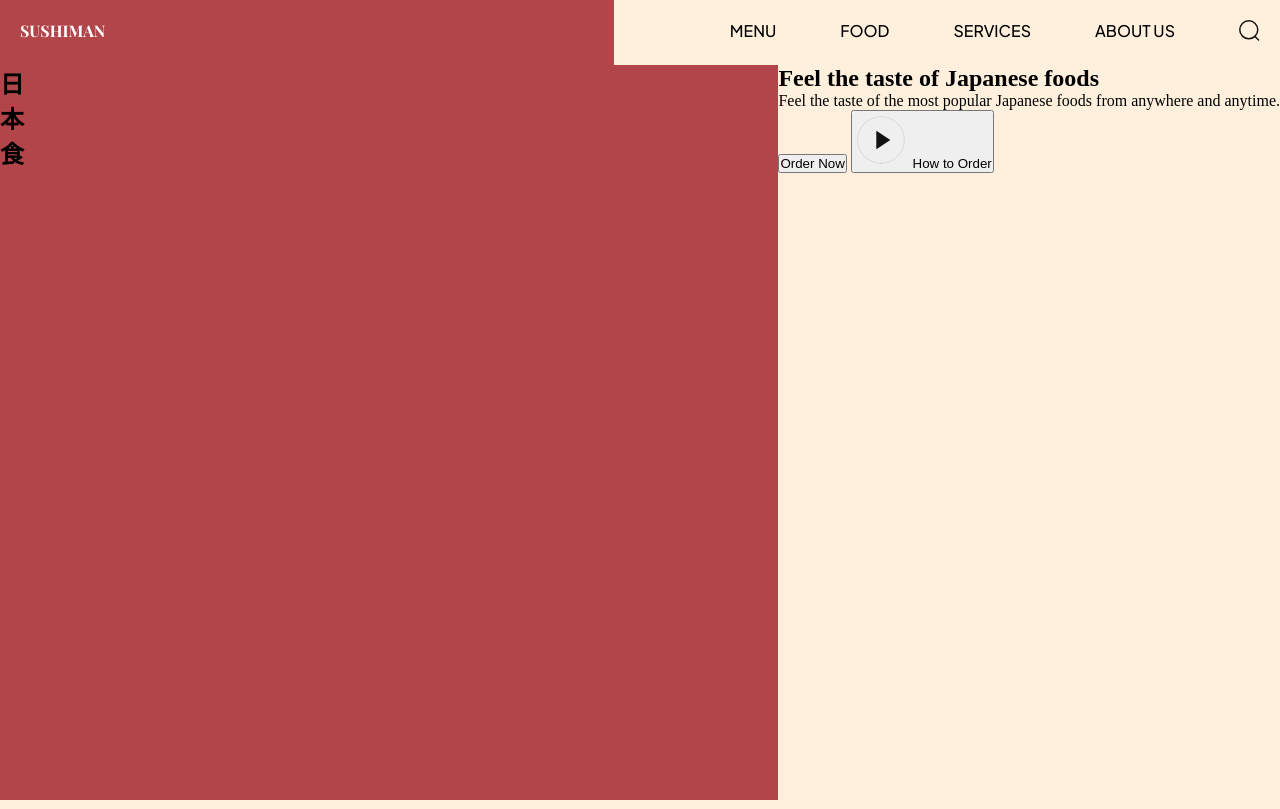
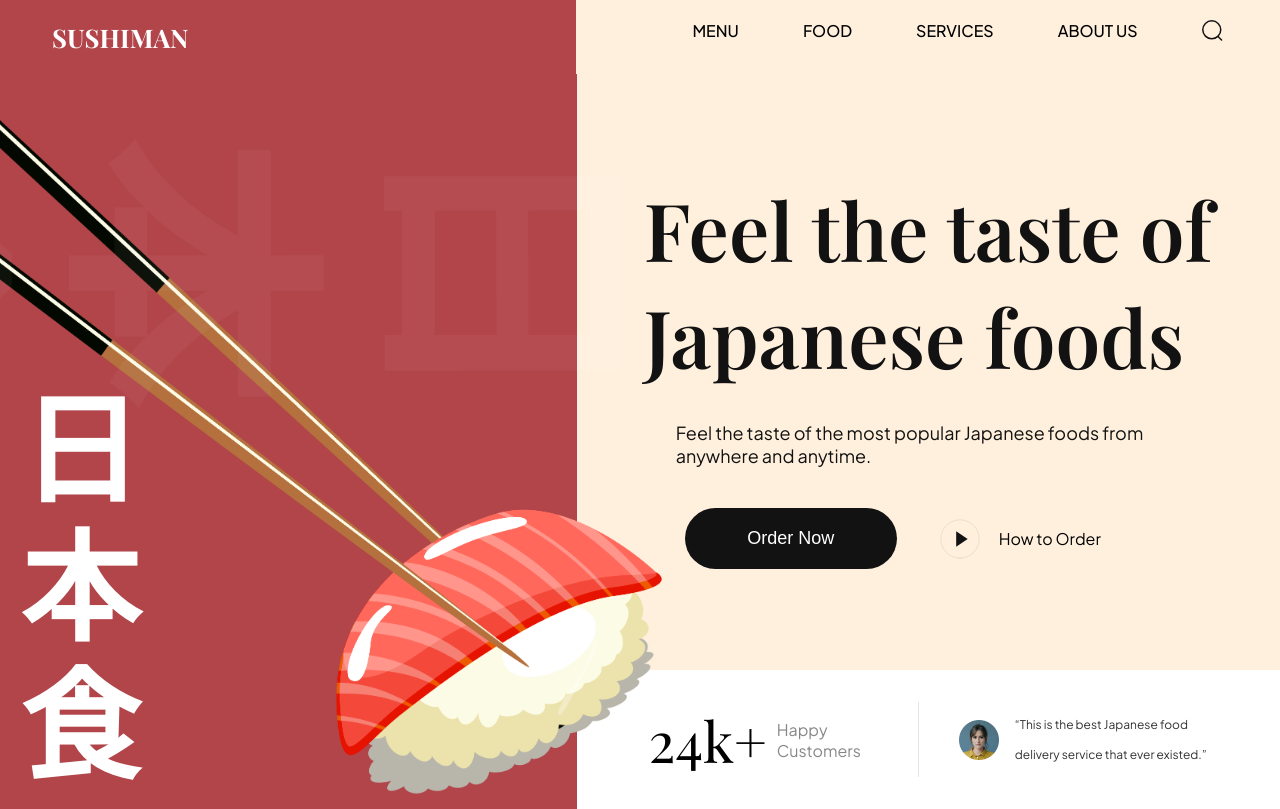
Before and after one commit to NelsonSamuvel/Sushi-website-html-css, a website built with Vite: page index.html in a window 1280 px wide. Built offline with nearby package versions, Linux system fonts and the light colour scheme.

Commit message:
add hero section

```diff
--- a/index.html
+++ b/index.html
@@ -45,7 +45,7 @@
     <!-- HERO -->
      <section class="hero">
       <div class="hero-image">
-        <!-- <img src="src/assets/sushi-1.png" alt="sushi-1"> -->
+        <img src="src/assets/sushi-1.png" alt="sushi-1">
         <h2>
           日 <br>
           本 <br>
@@ -55,17 +55,29 @@
       </div>
 
       <div class="hero-content">
-        <div class="hero-content__info">
+        <div class="hero-content-info">
           <h1>Feel the taste of Japanese foods</h1>
           <p>Feel the taste of the most popular Japanese foods from anywhere and anytime.</p>
+          <div class="hero-content__btns">
+            <button class="hero-content__order-btn">Order Now</button>
+            <button class="hero-content__play-btn">
+              <img src="src/assets/play-circle.svg" alt="play">
+              <span>How to Order</span>
+            </button>
+          </div>
         </div>
-        <div class="hero-content__btns">
-          <button class="hero-content__order-btn">Order Now</button>
-          <button class="hero-content__play-btn">
-            <img src="src/assets/play-circle.svg" alt="play">
-            <span>How to Order</span>
-          </button>
+
+        <div class="hero-content__testimonial">
+          <div class="hero-content__customer">
+            <h4>24<span>k+</span></h4>
+            <p>Happy Customers</p>
+          </div>
+          <div class="hero-content__review">
+            <img src="src/assets/user.png" alt="user">
+            <p>“This is the best Japanese food delivery service that ever existed.”</p>
+          </div>
         </div>
+
       </div>
 
      </section>
--- a/src/css/sections/header.css
+++ b/src/css/sections/header.css
@@ -20,6 +20,8 @@
     color: #fff;
     text-transform: uppercase;
     font-family: var(--playfair-display);
+    font-size: 1.6rem;
+    margin-left: 2rem;
 }
 
 .header__menu{
@@ -30,6 +32,7 @@
     padding: 20px;
     gap: 4rem;
     margin-left: 6rem;
+    flex: 1.058;
 }
 
 .header__menu a{
--- a/src/css/sections/hero.css
+++ b/src/css/sections/hero.css
@@ -23,3 +23,133 @@
     z-index: -1;
     background-color: var(--primary-color);
 }
+
+.hero-image h2{
+    position: absolute;
+    bottom: 0;
+    padding: 20px;
+    font-family: var(--playfair-display);
+    font-size: 120px;
+    line-height: 138px;
+    color: #fff;
+}
+
+.hero-content{
+    flex: 1.22;
+    display: flex;
+    flex-direction: column;
+    justify-content: space-between;
+}
+
+.hero-content-info{
+    flex: 1;
+    padding: 4.2rem;
+    display: flex;
+    flex-direction: column;
+    justify-content: center;
+}
+
+.hero-content-info h1{
+    font-size: 80px;
+    font-family: var(--playfair-display);
+    font-weight: 600;
+    color: var(--secondary-color);
+}
+
+.hero-content-info p{
+    margin: 32px 0 0 32px;
+    font-family: var(--plus-jakarta-sans);
+    font-size: 18px;
+    font-weight: 400;
+    color: var(--secondary-color);
+}
+
+.hero-content__btns{
+    margin: 41px 0 0 41px;
+    display: flex;
+    gap: 2.5rem;
+    flex-wrap: wrap;
+}
+
+.hero-content__order-btn{
+    background-color: var(--secondary-color);
+    padding: 20px;
+    color: #fff;
+    min-width: 212px;
+    border-radius: 40px;
+    font-size: 18px;
+    font-weight: 500;
+}
+
+.hero-content__play-btn{
+    display: flex;
+    align-items: center;
+    background: transparent;
+    font-family: var(--plus-jakarta-sans);
+    gap: 1rem;
+    font-size: 16px;
+
+}
+
+.hero-content__play-btn img{
+    width: 46px;
+    height: 46px;
+    object-fit: contain;
+}
+
+
+
+.hero-content__btns button{
+    border: none;
+    outline: none;
+    cursor: pointer;
+}
+
+.hero-content__testimonial{
+    background-color: var(--color-white);
+    display: flex;
+    flex-wrap: wrap;
+    padding: 2rem 4.5rem;
+}
+
+.hero-content__customer{
+    flex: 1;
+    display: flex;
+    align-items: center;
+    gap: 10px;
+    margin-right: 20px;
+}
+
+.hero-content__customer h4{
+    font-size: 3.5rem;
+    font-weight: 400;
+    font-family: var(--playfair-display);
+}
+
+.hero-content__customer p{
+    color: var(--secondary-color);
+    font-family: var(--plus-jakarta-sans);
+    opacity: 0.5;
+}
+
+.hero-content__review{
+    flex: 1;
+    padding-left: 40px;
+    border-left: 1px solid rgba(2, 2, 2, 0.1);
+    display: flex;
+    align-items: center;
+    gap: 1rem;
+}
+
+.hero-content__review img{
+    object-fit: contain;
+    width: 40px;
+    height: 40px;
+}
+
+.hero-content__review p{
+    font-family: var(--plus-jakarta-sans);
+    opacity: 0.8;
+    font-size: 12px;
+    line-height: 30px;
+}
```
